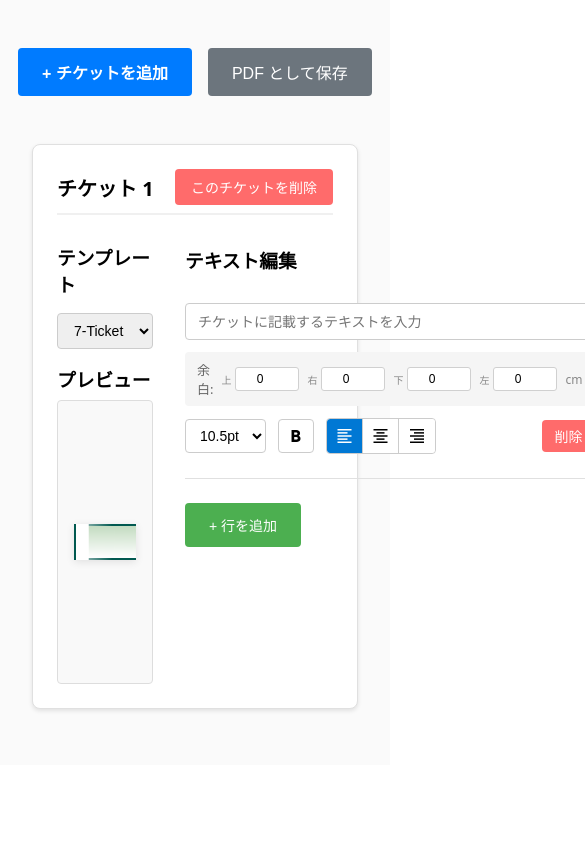
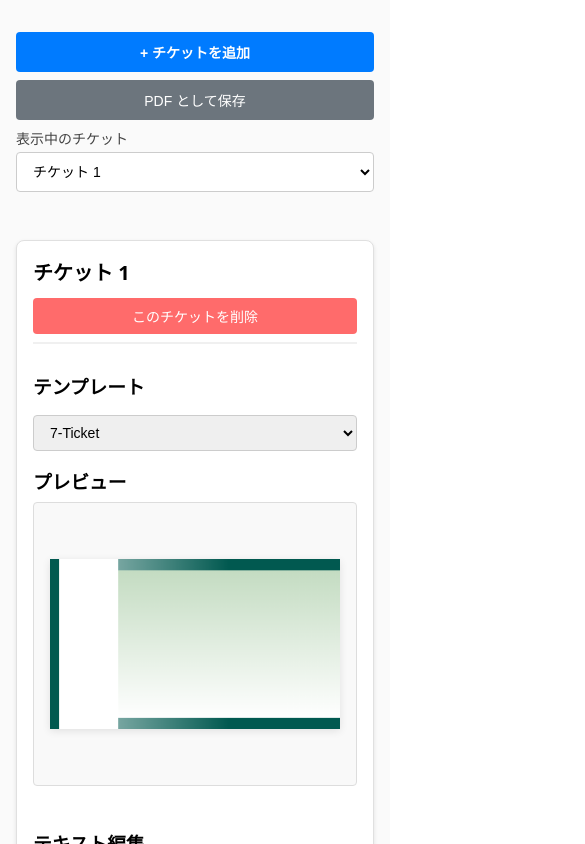
Before and after one commit to Project-Andraste/ticket-keepsake, a React (Vite) app: page / in a window 390 px wide. Shown: the top 844 px of the page, 585 px wide, since content can reach past the window. Built offline with nearby package versions, Linux system fonts and the light colour scheme.

Commit message:
:construction::iphone: WIP: Add mobile support

```diff
--- a/src/components/App.module.css
+++ b/src/components/App.module.css
@@ -55,4 +55,53 @@
 .ticketsContainer {
 	display: flex;
 	flex-direction: column;
+	gap: 1rem;
 }
+
+/* モバイル対応 */
+@media (max-width: 768px) {
+	.container {
+		padding: 1rem;
+	}
+
+	.actionsBar {
+		flex-direction: column;
+		gap: 0.5rem;
+		margin-left: -1rem;
+		margin-right: -1rem;
+		padding-left: 1rem;
+		padding-right: 1rem;
+	}
+
+	.primaryButton,
+	.secondaryButton {
+		width: 100%;
+		padding: 0.625rem 1rem;
+		font-size: 14px;
+	}
+
+	.mobileTicketSelectWrapper {
+		width: 100%;
+		display: flex;
+		flex-direction: column;
+		gap: 0.25rem;
+	}
+
+	.mobileTicketLabel {
+		font-size: 14px;
+		color: #444;
+	}
+
+	.mobileTicketSelect {
+		width: 100%;
+		padding: 0.625rem 0.75rem;
+		border: 1px solid #ccc;
+		border-radius: 4px;
+		font-size: 14px;
+		background-color: #fff;
+	}
+
+	.ticketHiddenMobile {
+		display: none;
+	}
+}
--- a/src/components/App.tsx
+++ b/src/components/App.tsx
@@ -12,6 +12,8 @@ export const App: React.FC = () => {
 		templates: [],
 	});
 	const [templatesWithSvg, setTemplatesWithSvg] = useState<TemplateWithSvg[]>([]);
+	const [isMobile, setIsMobile] = useState(false);
+	const [selectedTicketId, setSelectedTicketId] = useState<string | null>(null);
 
 	// テンプレート情報とSVGを読み込み
 	useEffect(() => {
@@ -70,6 +72,34 @@ export const App: React.FC = () => {
 		loadTemplates();
 	}, []);
 
+	// ビューポート幅でモバイル判定
+	useEffect(() => {
+		const mediaQuery = window.matchMedia('(max-width: 768px)');
+		const handleMediaChange = (event: MediaQueryListEvent) => {
+			setIsMobile(event.matches);
+		};
+
+		setIsMobile(mediaQuery.matches);
+		mediaQuery.addEventListener('change', handleMediaChange);
+
+		return () => {
+			mediaQuery.removeEventListener('change', handleMediaChange);
+		};
+	}, []);
+
+	// チケットの選択状態を同期
+	useEffect(() => {
+		if (appState.tickets.length === 0) {
+			setSelectedTicketId(null);
+			return;
+		}
+
+		const exists = appState.tickets.some((ticket) => ticket.id === selectedTicketId);
+		if (!selectedTicketId || !exists) {
+			setSelectedTicketId(appState.tickets[0].id);
+		}
+	}, [appState.tickets, selectedTicketId]);
+
 	const handleUpdateTicket = (updatedTicket: Ticket) => {
 		setAppState({
 			...appState,
@@ -82,10 +112,14 @@ export const App: React.FC = () => {
 			alert('最低1つのチケットが必要です');
 			return;
 		}
+		const updatedTickets = appState.tickets.filter((ticket) => ticket.id !== ticketId);
 		setAppState({
 			...appState,
-			tickets: appState.tickets.filter((ticket) => ticket.id !== ticketId),
+			tickets: updatedTickets,
 		});
+		if (isMobile && selectedTicketId === ticketId) {
+			setSelectedTicketId(updatedTickets[0]?.id ?? null);
+		}
 	};
 
 	const handleAddTicket = () => {
@@ -99,6 +133,9 @@ export const App: React.FC = () => {
 			...appState,
 			tickets: [...appState.tickets, newTicket],
 		});
+		if (isMobile) {
+			setSelectedTicketId(newTicket.id);
+		}
 	};
 
 	const handleSavePDF = async () => {
@@ -169,6 +206,8 @@ export const App: React.FC = () => {
 		}
 	};
 
+	const currentSelectedId = selectedTicketId ?? appState.tickets[0]?.id ?? '';
+
 	return (
 		<div className={styles.container}>
 			<div className={styles.actionsBar}>
@@ -178,12 +217,34 @@ export const App: React.FC = () => {
 				<button onClick={handleSavePDF} className={styles.secondaryButton}>
 					PDF として保存
 				</button>
+				{isMobile && appState.tickets.length > 0 ? (
+					<div className={styles.mobileTicketSelectWrapper}>
+						<label className={styles.mobileTicketLabel} htmlFor="ticket-select">
+							表示中のチケット
+						</label>
+						<select
+							id="ticket-select"
+							className={styles.mobileTicketSelect}
+							value={currentSelectedId}
+							onChange={(e) => setSelectedTicketId(e.target.value)}
+						>
+							{appState.tickets.map((ticket, index) => (
+								<option key={ticket.id} value={ticket.id}>
+									チケット {index + 1}
+								</option>
+							))}
+						</select>
+					</div>
+				) : null}
 			</div>
 
 			<div className={styles.ticketsContainer}>
 				{appState.tickets.map((ticket, index) => (
+					<div
+						key={ticket.id}
+						className={isMobile && currentSelectedId && ticket.id !== currentSelectedId ? styles.ticketHiddenMobile : undefined}
+					>
 						<TicketEditor
-						key={ticket.id}
 							ticket={ticket}
 							ticketNumber={index + 1}
 							templates={appState.templates}
@@ -191,6 +252,7 @@ export const App: React.FC = () => {
 							onUpdate={handleUpdateTicket}
 							onDelete={() => handleDeleteTicket(ticket.id)}
 						/>
+					</div>
 				))}
 			</div>
 		</div>
--- a/src/components/TicketEditor.module.css
+++ b/src/components/TicketEditor.module.css
@@ -125,3 +125,47 @@
 .addButton:hover {
 	background-color: #45a049;
 }
+
+/* モバイル対応 */
+@media (max-width: 768px) {
+	.container {
+		padding: 1rem;
+	}
+
+	.header {
+		flex-direction: column;
+		align-items: flex-start;
+		gap: 0.75rem;
+	}
+
+	.headerLeft {
+		width: 100%;
+	}
+
+	.templateInline {
+		width: 100%;
+		flex-direction: column;
+		align-items: flex-start;
+	}
+
+	.select {
+		width: 100%;
+	}
+
+	.content {
+		grid-template-columns: 1fr;
+		gap: 1.5rem;
+	}
+
+	.stickyBlock {
+		position: static;
+	}
+
+	.previewSticky {
+		position: static;
+	}
+
+	.deleteButton {
+		width: 100%;
+	}
+}
--- a/src/components/TicketLineEditor.module.css
+++ b/src/components/TicketLineEditor.module.css
@@ -190,3 +190,71 @@
 	justify-content: flex-end;
 	margin-top: 0.5rem;
 }
+
+/* モバイル対応 */
+@media (max-width: 768px) {
+	.textInput {
+		font-size: 16px; /* iOS zoom防止 */
+	}
+
+	.controlsRow {
+		gap: 0.5rem;
+	}
+
+	.controlGroup {
+		gap: 0.25rem;
+	}
+
+	.select {
+		font-size: 14px;
+		min-width: 80px;
+	}
+
+	.marginGroup {
+		width: 100%;
+		flex-direction: column;
+		align-items: flex-start;
+		gap: 0.75rem;
+		box-sizing: border-box;
+	}
+
+	.marginInputs {
+		width: 100%;
+		display: grid;
+		grid-template-columns: repeat(2, minmax(0, 1fr));
+		gap: 0.5rem;
+	}
+
+	.marginInput {
+		font-size: 16px; /* iOS zoom防止 */
+	}
+
+	.marginInputWrapper {
+		width: 100%;
+		box-sizing: border-box;
+	}
+
+	.marginInput {
+		width: 100%;
+	}
+
+	.controlGroup {
+		flex: 1 1 140px;
+	}
+
+	.select {
+		width: 100%;
+	}
+
+	.controlsRow {
+		align-items: stretch;
+	}
+
+	.deleteButtonRow {
+		justify-content: stretch;
+	}
+
+	.deleteButton {
+		width: 100%;
+	}
+}
--- a/src/components/TicketLineEditor.tsx
+++ b/src/components/TicketLineEditor.tsx
@@ -37,7 +37,7 @@ export const TicketLineEditor: React.FC<TicketLineEditorProps> = ({ line, onUpda
 			/>
 
 			<div className={styles.marginGroup}>
-				<span className={styles.marginLabel}>余白:</span>
+				<span className={styles.marginLabel}>余白 (cm)</span>
 				<div className={styles.marginInputs}>
 					<div className={styles.marginInputWrapper}>
 						<label className={styles.marginInputLabel}>上</label>
@@ -80,7 +80,6 @@ export const TicketLineEditor: React.FC<TicketLineEditorProps> = ({ line, onUpda
 						/>
 					</div>
 				</div>
-				<span className={styles.marginUnit}>cm</span>
 			</div>
 
 			<div className={styles.controlsRow}>
```
Lines whose indentation alone changed are shown as unchanged.
